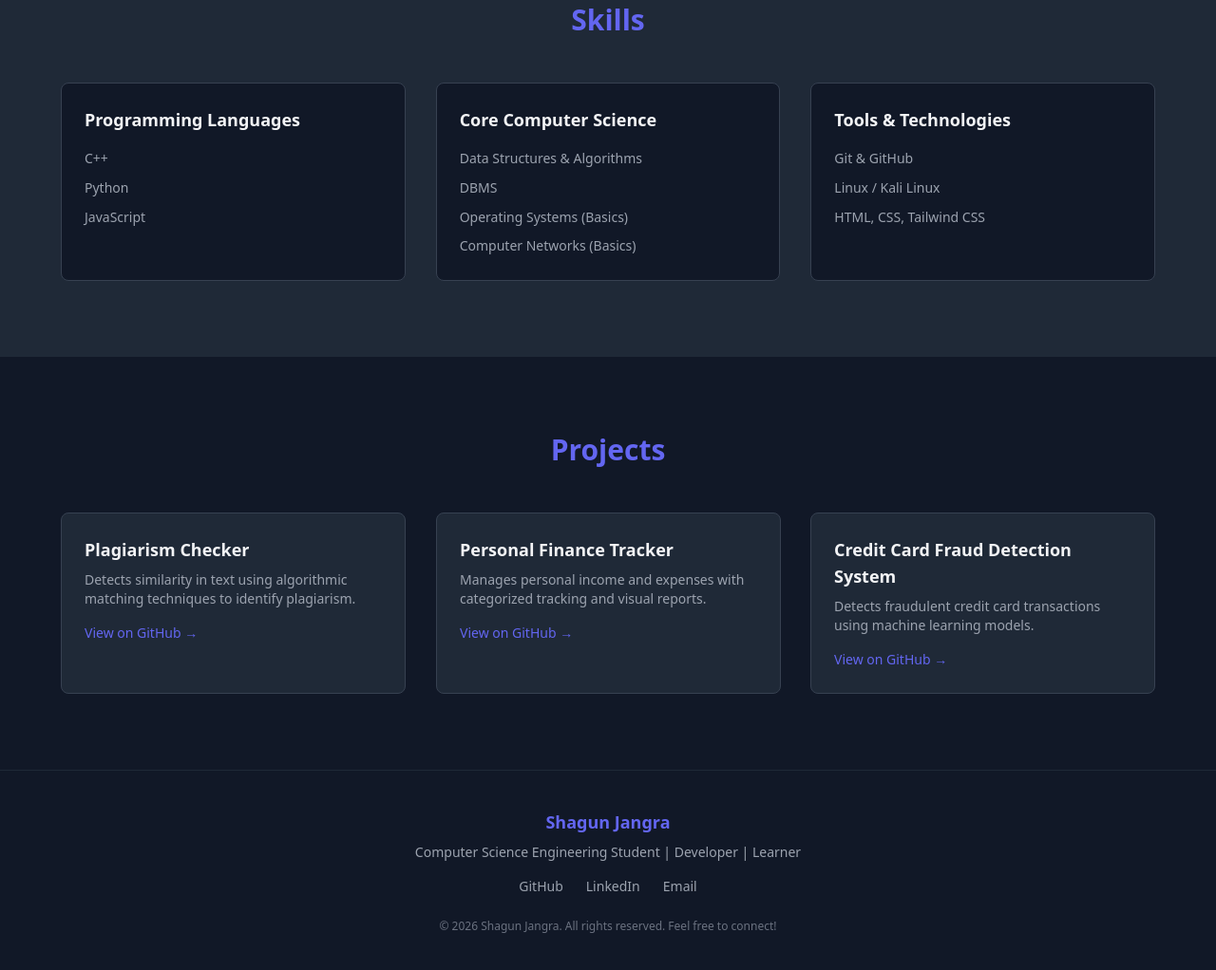
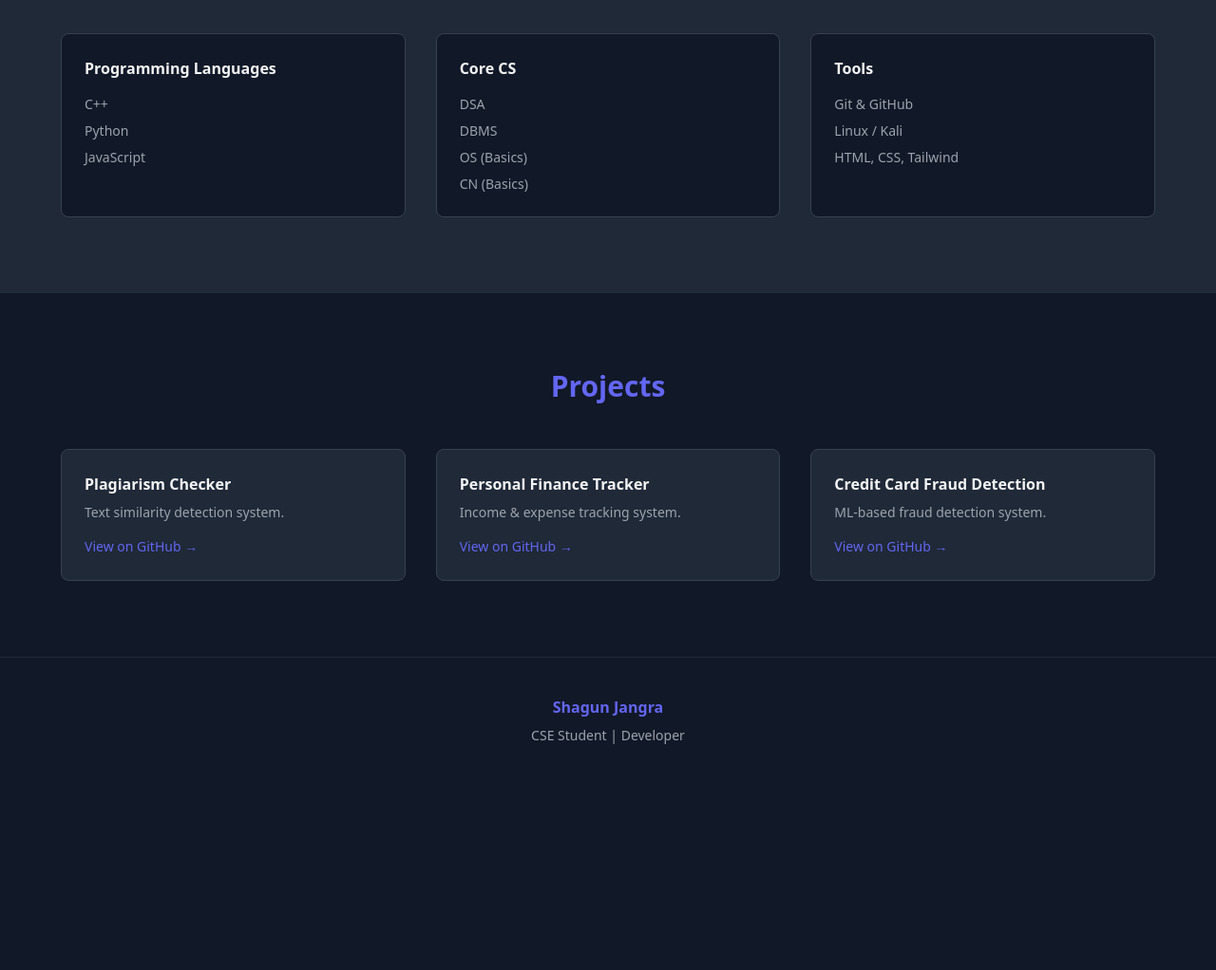
Before and after one commit to itsshagunkaizen/itsshagunkaizen.github.io, a plain HTML site: page index.html in a window 1280 px wide. Shown: the part 1262-2284 px from the top of the page at 95% size. After the commit the page ends 2087 px from the top, so only its background shows below. Drawn offline with nearby package versions, Linux system fonts and the light colour scheme.

Commit message:
Fixing structure

```diff
--- a/index.html
+++ b/index.html
@@ -1,8 +1,5 @@
 <!DOCTYPE html>
-<html lang="en">
 <html lang="en" class="scroll-smooth">
-
-
 <head>
   <meta charset="UTF-8" />
   <meta name="viewport" content="width=device-width, initial-scale=1.0" />
@@ -11,7 +8,7 @@
   <!-- Tailwind -->
   <script src="https://cdn.tailwindcss.com"></script>
 
-  <!-- tailwind config-->
+  <!-- Tailwind Config -->
   <script>
     tailwind.config = {
       theme: {
@@ -23,72 +20,44 @@
       }
     }
   </script>
-<!--animation-->
+
+  <!-- AOS Animation -->
   <link href="https://unpkg.com/aos@2.3.1/dist/aos.css" rel="stylesheet">
 </head>
+
 <body class="bg-gray-900 text-gray-100 font-sans">
 
 <!-- Navbar -->
-<header
-  data-aos="fade-down"
-  class="sticky top-0 z-50 bg-gray-900 border-b border-gray-800 transition-all duration-300"
->
+<header data-aos="fade-down"
+  class="sticky top-0 z-50 bg-gray-900 border-b border-gray-800 transition-all duration-300">
   <nav class="max-w-6xl mx-auto flex justify-between items-center px-6 py-4">
-
-    <h1 class="text-xl font-bold text-primary">
-      Shagun Jangra
-    </h1>
-
+    <h1 class="text-xl font-bold text-primary">Shagun Jangra</h1>
     <ul class="flex space-x-6 text-sm text-gray-300">
-      <li>
-        <a href="#about" class="hover:text-primary transition-colors duration-300">
-          About
-        </a>
-      </li>
-      <li>
-        <a href="#skills" class="hover:text-primary transition-colors duration-300">
-          Skills
-        </a>
-      </li>
-      <li>
-        <a href="#projects" class="hover:text-primary transition-colors duration-300">
-          Projects
-        </a>
-      </li>
-      <li>
-        <a href="#contact" class="hover:text-primary transition-colors duration-300">
-          Contact
-        </a>
-      </li>
+      <li><a href="#about" class="hover:text-primary">About</a></li>
+      <li><a href="#skills" class="hover:text-primary">Skills</a></li>
+      <li><a href="#projects" class="hover:text-primary">Projects</a></li>
+      <li><a href="#contact" class="hover:text-primary">Contact</a></li>
     </ul>
-
   </nav>
 </header>
 
+<!-- Hero -->
+<section id="hero" data-aos="fade-up"
+  class="min-h-screen flex flex-col justify-center items-center text-center px-6">
 
-  <!-- Hero-->
-  <section
-  id="hero"
-  data-aos="fade-up"
-  class="min-h-screen flex flex-col justify-center items-center text-center px-6"
->
-
-    <img
-  src="assets/profile.jpg"
-  alt="Shagun Jangra"
-  data-aos="zoom-in"
-  class="w-40 h-40 rounded-full mb-6 border-4 border-primary object-cover transition-transform duration-300 hover:scale-105"
-/>
-
+  <img src="assets/profile.jpg" alt="Shagun Jangra"
+    class="w-40 h-40 rounded-full mb-6 border-4 border-primary object-cover" />
 
   <h2 class="text-4xl md:text-5xl font-bold mb-4">
     Computer Science Engineering Student
   </h2>
+
   <p class="text-gray-400 max-w-xl mb-6">
     Aspiring Software Engineer focused on problem solving and building real-world systems.
   </p>
+
   <div class="flex space-x-4">
-    <a href="#projects" class="bg-primary px-6 py-2 rounded-md text-white hover:opacity-90">
+    <a href="#projects" class="bg-primary px-6 py-2 rounded-md text-white">
       View Projects
     </a>
     <a href="resume.pdf" download
@@ -103,71 +72,44 @@
   <div class="max-w-4xl mx-auto text-center">
     <h2 class="text-3xl font-bold mb-6 text-primary">About Me</h2>
     <p class="text-gray-400 leading-relaxed">
-      I am a Computer Science Engineering student at Chandigarh University with a strong
-      interest in software development and problem-solving. I enjoy building real-world
-      projects that combine clean design with solid logic. Currently, I am focused on
-      strengthening my data structures and algorithms, core computer science fundamentals,
-      and practical development skills to prepare for top product-based companies.
+      Computer Science Engineering student at Chandigarh University focused on
+      DSA, core CS, and building clean, real-world projects.
     </p>
   </div>
 </section>
 
-
 <!-- Skills -->
 <section id="skills" class="py-20 px-6 bg-gray-800">
   <div class="max-w-6xl mx-auto">
-
-    <h2 class="text-3xl font-bold text-center mb-12 text-primary">
-      Skills
-    </h2>
+    <h2 class="text-3xl font-bold text-center mb-12 text-primary">Skills</h2>
 
     <div class="grid md:grid-cols-3 gap-8">
 
-      <!-- Programming Languages -->
-      <div
-        data-aos="fade-up"
-        class="bg-gray-900 p-6 rounded-lg border border-gray-700 hover:border-primary hover:scale-105 transition-transform duration-300"
-      >
-        <h3 class="text-lg font-semibold mb-4">
-          Programming Languages
-        </h3>
-        <ul class="space-y-2 text-gray-400 text-sm leading-relaxed">
+      <div class="bg-gray-900 p-6 rounded-lg border border-gray-700">
+        <h3 class="font-semibold mb-4">Programming Languages</h3>
+        <ul class="text-gray-400 text-sm space-y-2">
           <li>C++</li>
           <li>Python</li>
           <li>JavaScript</li>
         </ul>
       </div>
 
-      <!-- Core CS -->
-      <div
-        data-aos="fade-up"
-        data-aos-delay="100"
-        class="bg-gray-900 p-6 rounded-lg border border-gray-700 hover:border-primary hover:scale-105 transition-transform duration-300"
-      >
-        <h3 class="text-lg font-semibold mb-4">
-          Core Computer Science
-        </h3>
-        <ul class="space-y-2 text-gray-400 text-sm leading-relaxed">
-          <li>Data Structures & Algorithms</li>
+      <div class="bg-gray-900 p-6 rounded-lg border border-gray-700">
+        <h3 class="font-semibold mb-4">Core CS</h3>
+        <ul class="text-gray-400 text-sm space-y-2">
+          <li>DSA</li>
           <li>DBMS</li>
-          <li>Operating Systems (Basics)</li>
-          <li>Computer Networks (Basics)</li>
+          <li>OS (Basics)</li>
+          <li>CN (Basics)</li>
         </ul>
       </div>
 
-      <!-- Tools -->
-      <div
-        data-aos="fade-up"
-        data-aos-delay="200"
-        class="bg-gray-900 p-6 rounded-lg border border-gray-700 hover:border-primary hover:scale-105 transition-transform duration-300"
-      >
-        <h3 class="text-lg font-semibold mb-4">
-          Tools & Technologies
-        </h3>
-        <ul class="space-y-2 text-gray-400 text-sm leading-relaxed">
+      <div class="bg-gray-900 p-6 rounded-lg border border-gray-700">
+        <h3 class="font-semibold mb-4">Tools</h3>
+        <ul class="text-gray-400 text-sm space-y-2">
           <li>Git & GitHub</li>
-          <li>Linux / Kali Linux</li>
-          <li>HTML, CSS, Tailwind CSS</li>
+          <li>Linux / Kali</li>
+          <li>HTML, CSS, Tailwind</li>
         </ul>
       </div>
 
@@ -175,134 +117,60 @@
   </div>
 </section>
 
-
 <!-- Projects -->
-<section id="projects" class="py-20 px-6 bg-gray-900">
+<section id="projects" class="py-20 px-6">
   <div class="max-w-6xl mx-auto">
-    <h2 class="text-3xl font-bold text-center mb-12 text-primary">
-      Projects
-    </h2>
+    <h2 class="text-3xl font-bold text-center mb-12 text-primary">Projects</h2>
 
     <div class="grid md:grid-cols-3 gap-8">
 
-      <div
-  data-aos="zoom-in"
-  class="bg-gray-800 border border-gray-700 p-6 rounded-lg hover:border-primary hover:scale-105 transition-transform duration-300"
->
-
-        <h3 class="text-lg font-semibold mb-2">
-          Plagiarism Checker
-        </h3>
-        <p class="text-gray-400 text-sm">
-          Detects similarity in text using algorithmic matching techniques to identify plagiarism.
-        </p>
-           <a
-  href="https://github.com/itsshagunkaizen/Plagiarism-Checker.git"
-  target="_blank"
-  class="inline-block mt-4 text-primary hover:underline text-sm"
->
+      <div class="bg-gray-800 p-6 rounded-lg border border-gray-700">
+        <h3 class="font-semibold mb-2">Plagiarism Checker</h3>
+        <p class="text-gray-400 text-sm">Text similarity detection system.</p>
+        <a href="https://github.com/itsshagunkaizen/Plagiarism-Checker.git"
+           target="_blank" class="text-primary text-sm mt-4 inline-block">
           View on GitHub →
         </a>
       </div>
-<div
-  data-aos="zoom-in"
-  class="bg-gray-800 border border-gray-700 p-6 rounded-lg hover:border-primary hover:scale-105 transition-transform duration-300"
->
 
-        <h3 class="text-lg font-semibold mb-2">
-          Personal Finance Tracker
-        </h3>
-        <p class="text-gray-400 text-sm">
-          Manages personal income and expenses with categorized tracking and visual reports.
-        </p>
-           <a
-  href="https://github.com/itsshagunkaizen/Personal-finance-tracker.git"
-  target="_blank"
-  class="inline-block mt-4 text-primary hover:underline text-sm"
->
+      <div class="bg-gray-800 p-6 rounded-lg border border-gray-700">
+        <h3 class="font-semibold mb-2">Personal Finance Tracker</h3>
+        <p class="text-gray-400 text-sm">Income & expense tracking system.</p>
+        <a href="https://github.com/itsshagunkaizen/Personal-finance-tracker.git"
+           target="_blank" class="text-primary text-sm mt-4 inline-block">
           View on GitHub →
         </a>
+      </div>
 
-      </div>
-    <div
-  data-aos="zoom-in"
-  class="bg-gray-800 border border-gray-700 p-6 rounded-lg hover:border-primary hover:scale-105 transition-transform duration-300"
->
-  <h3 class="text-lg font-semibold mb-2">
-    Credit Card Fraud Detection System
-  </h3>
-
-  <p class="text-gray-400 text-sm">
-    Detects fraudulent credit card transactions using machine learning models.
-  </p>
-
-  <a
-    href="https://github.com/itsshagunkaizen/Creditcard-Fraud-Detection.git"
-    target="_blank"
-    class="inline-block mt-4 text-primary hover:underline text-sm"
-  >
+      <div class="bg-gray-800 p-6 rounded-lg border border-gray-700">
+        <h3 class="font-semibold mb-2">Credit Card Fraud Detection</h3>
+        <p class="text-gray-400 text-sm">ML-based fraud detection system.</p>
+        <a href="https://github.com/itsshagunkaizen/Creditcard-Fraud-Detection.git"
+           target="_blank" class="text-primary text-sm mt-4 inline-block">
           View on GitHub →
         </a>
       </div>
 
     </div>
+  </div>
 </section>
 
 <!-- Footer -->
-<footer
-  data-aos="fade-up"
-  class="bg-gray-900 border-t border-gray-800 py-10 px-6"
->
-  <div class="max-w-6xl mx-auto text-center">
-
-    <h3 class="text-lg font-semibold text-primary mb-2">
-      Shagun Jangra
-    </h3>
-
-    <p class="text-gray-400 text-sm mb-4">
-    Computer Science Engineering Student | Developer | Learner
-    </p>
-
-    <div class="flex justify-center space-x-6 text-gray-400 text-sm">
-      <a href="https://github.com/itsshagunkaizen" target="_blank"
-         class="hover:text-primary transition-colors duration-300">
-        GitHub
-      </a>
-      <a href="https://www.linkedin.com/" target="_blank"
-         class="hover:text-primary transition-colors duration-300">
-        LinkedIn
-      </a>
-      <a href="mailto:yourmail@gmail.com"
-         class="hover:text-primary transition-colors duration-300">
-        Email
-      </a>
-    </div>
-
-    <p class="text-gray-500 text-xs mt-6">
-      © 2026 Shagun Jangra. All rights reserved. Feel free to connect!
-    </p>
-
-  </div>
+<footer class="border-t border-gray-800 py-10 text-center">
+  <h3 class="text-primary font-semibold">Shagun Jangra</h3>
+  <p class="text-gray-400 text-sm mt-2">CSE Student | Developer</p>
 </footer>
 
-
-<!--animation-->
+<!-- Scripts -->
 <script src="https://unpkg.com/aos@2.3.1/dist/aos.js"></script>
 <script>
-  AOS.init({
-    duration: 800,
-    once: true
-  });
+  AOS.init({ duration: 800, once: true });
 </script>
+
 <script>
   const header = document.querySelector("header");
-
   window.addEventListener("scroll", () => {
-    if (window.scrollY > 50) {
-      header.classList.add("bg-gray-950", "shadow-lg");
-    } else {
-      header.classList.remove("bg-gray-950", "shadow-lg");
-    }
+    header.classList.toggle("shadow-lg", window.scrollY > 50);
   });
 </script>
 
```
Lines whose indentation alone changed are shown as unchanged.
